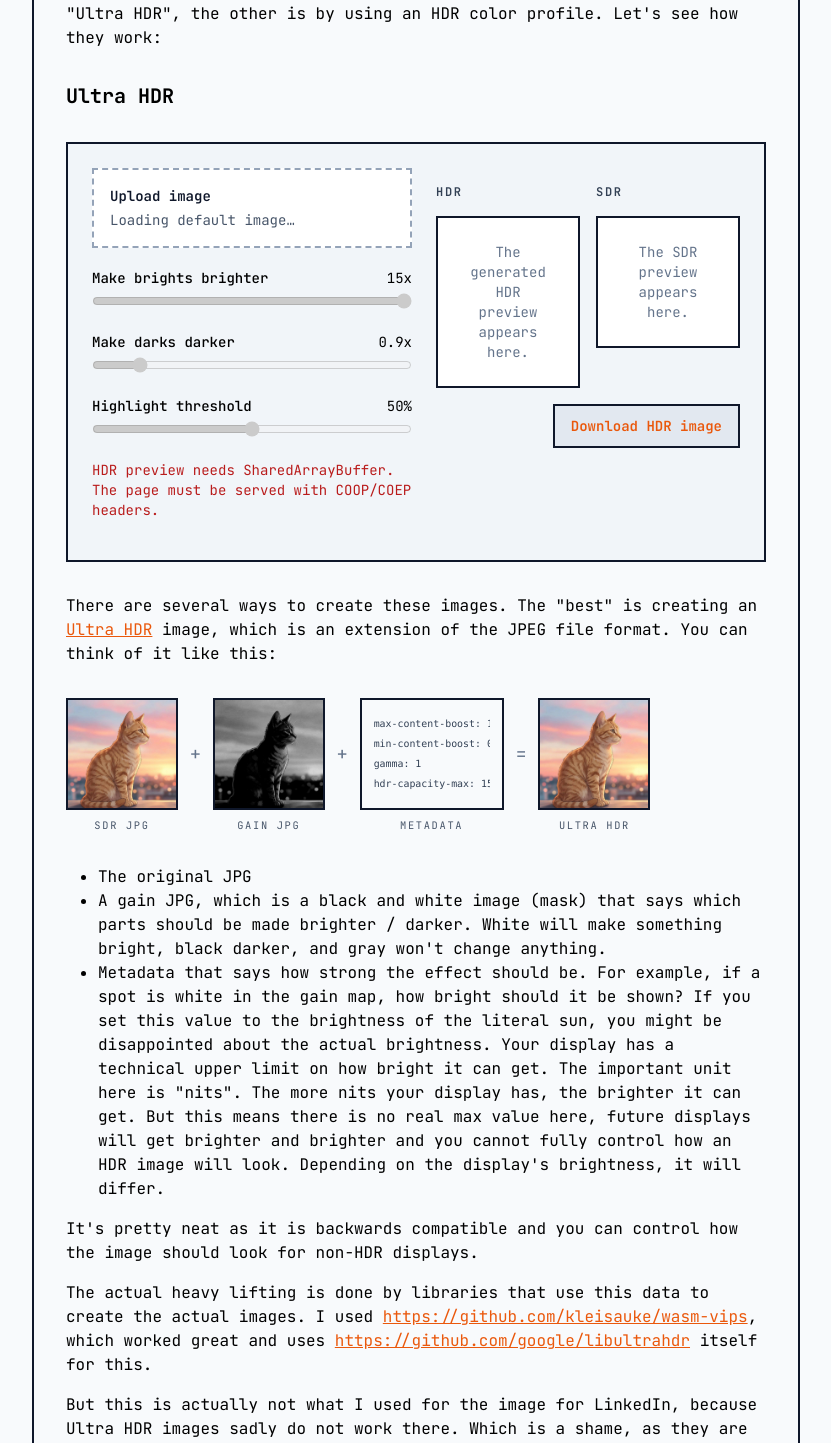
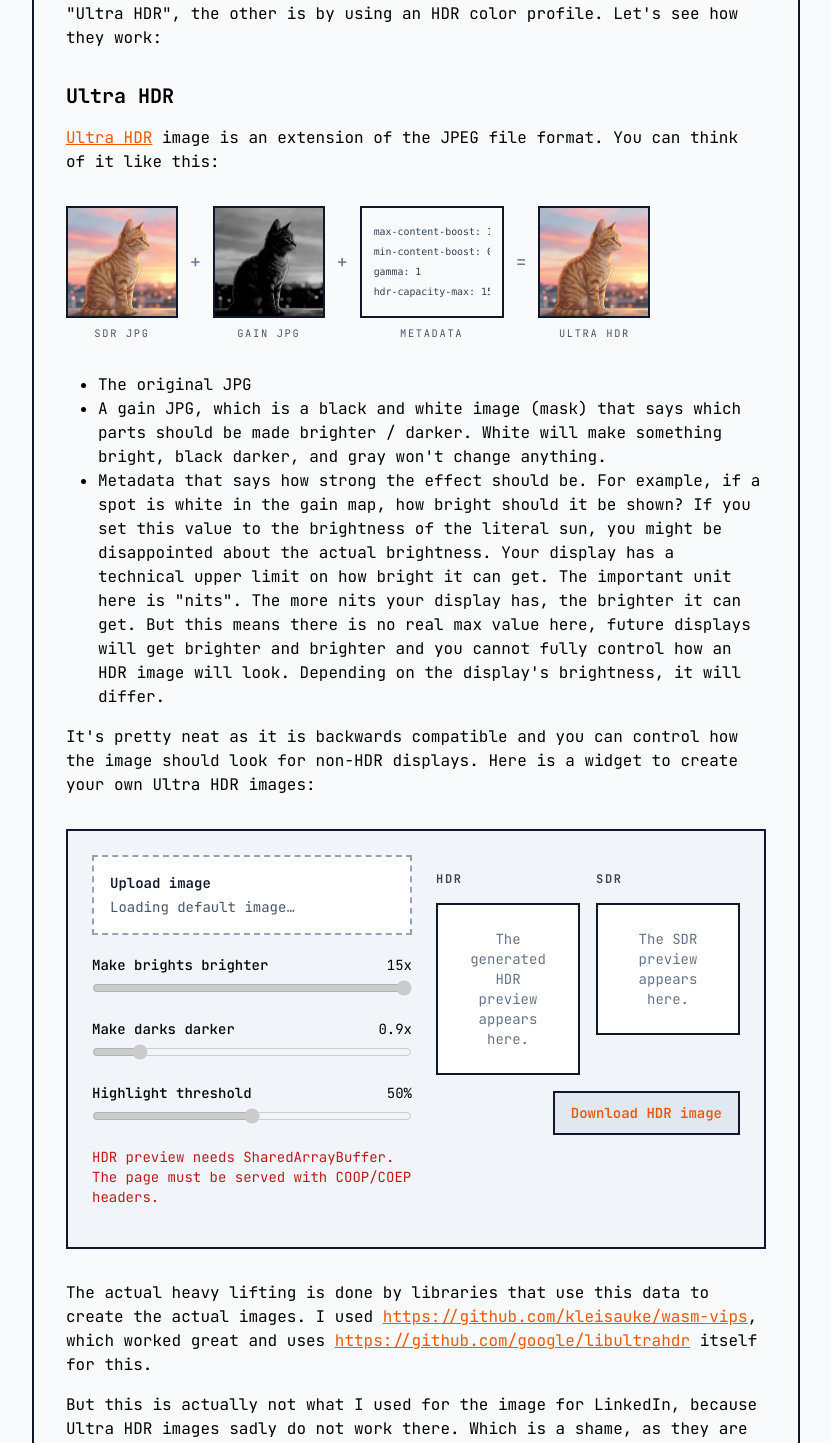
Before and after one commit to TN1ck/tn1ck.com, a Next.js app: page /blog/abuse-hdr-images-for-marketing in a window 1280 px wide. Shown: the part 1427-2870 px from the top of the page, without its empty margins (224-1055 px from the left). Built offline with nearby package versions, Linux system fonts and the light colour scheme.

Commit message:
chore: even better

```diff
--- a/pages/blog/abuse-hdr-images-for-marketing.tsx
+++ b/pages/blog/abuse-hdr-images-for-marketing.tsx
@@ -196,12 +196,7 @@ const AbuseHDRImagesForMarketingBlog: NextPage = () => {
           There are two ways to create an HDR image. One is a new format called "Ultra HDR", the other is by using an HDR color profile. Let's see how they work:
         </p>
         <h2>Ultra HDR</h2>
-
-        <HDRImageWidget variant="ultra" />
-
         <p>
-          There are several ways to create these images. The "best" is creating
-          an{" "}
           <a
             target="_blank"
             rel="noopener noreferrer"
@@ -209,7 +204,7 @@ const AbuseHDRImagesForMarketingBlog: NextPage = () => {
           >
             Ultra HDR
           </a>{" "}
-          image, which is an extension of the JPEG file format. You can think of
+          image is an extension of the JPEG file format. You can think of
           it like this:
         </p>
 
@@ -238,8 +233,9 @@ const AbuseHDRImagesForMarketingBlog: NextPage = () => {
 
         <p>
           It's pretty neat as it is backwards compatible and you can control how
-          the image should look for non-HDR displays.
+          the image should look for non-HDR displays. Here is a widget to create your own Ultra HDR images:
         </p>
+        <HDRImageWidget variant="ultra" />
 
         <p>
           The actual heavy lifting is done by libraries that use this data to
```
